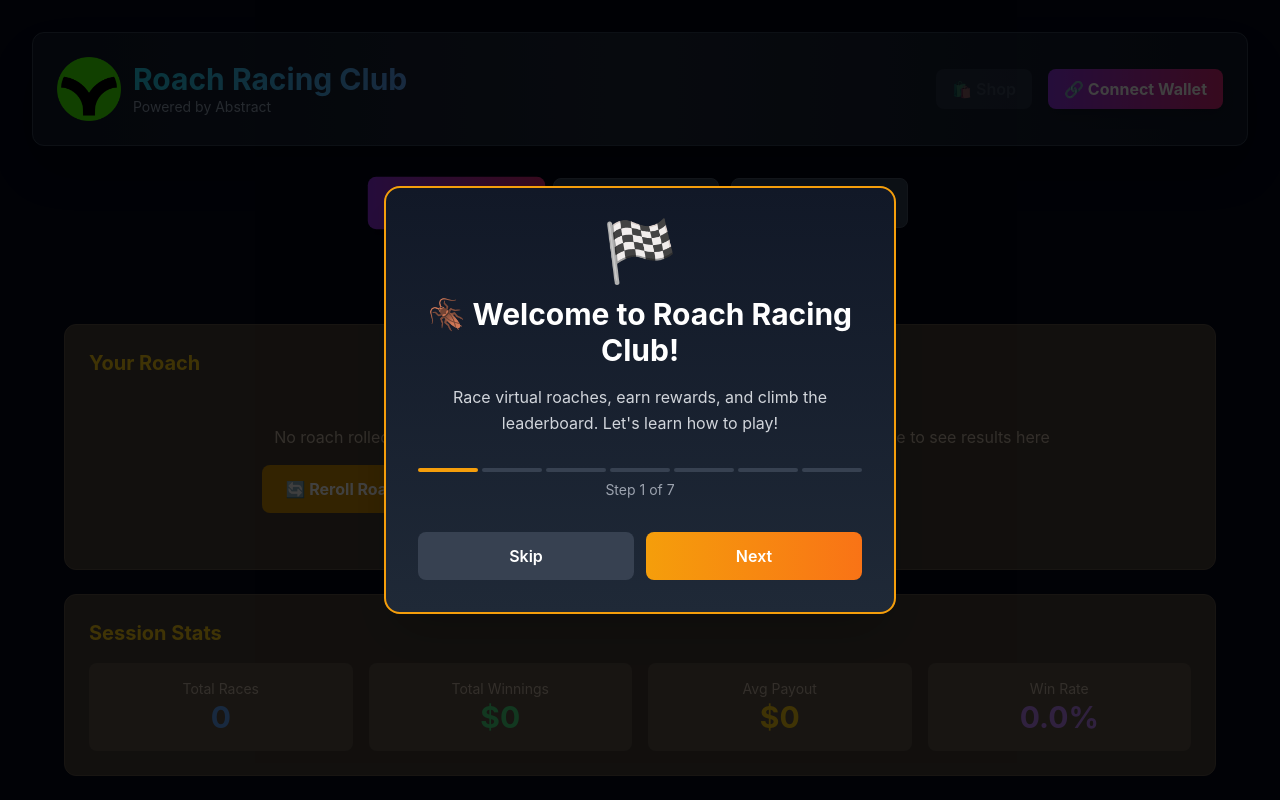
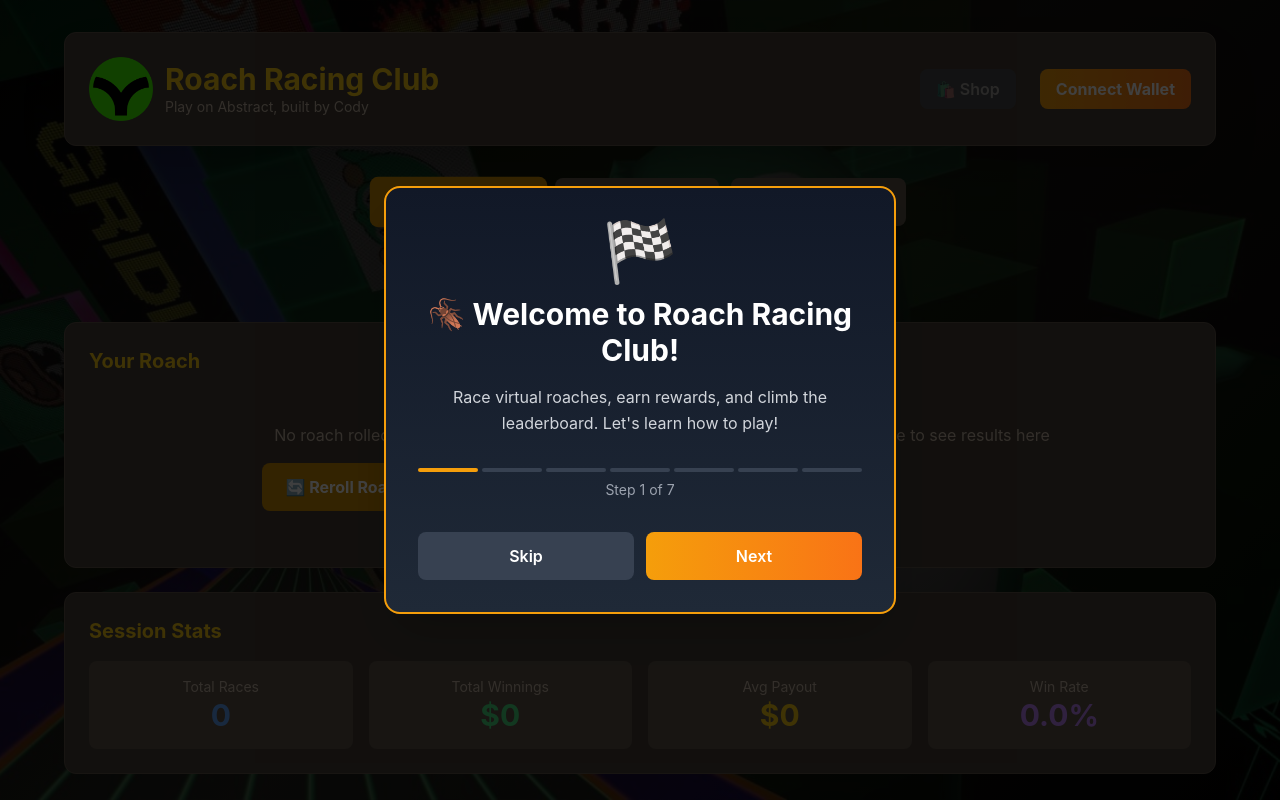
Before and after one commit to codyabs/rrc-dapp, a Next.js app: page / in a window 1280 px wide. Shown: the top 800 px of the page. Built offline with nearby package versions, Linux system fonts and the light colour scheme; what wagmi would draw is missing.

Commit message:
revert: restore original roach theme (keep 🔥 MTGN Mode change)

```diff
--- a/app/components/Header.tsx
+++ b/app/components/Header.tsx
@@ -2,7 +2,6 @@
 
 import Image from "next/image";
 import { LoginButton } from "./LoginButton";
-import { SwapWidget } from "./SwapWidget";
 
 type HeaderProps = {
   gameMode?: "mtgn" | "trax" | "arcade";
@@ -17,11 +16,11 @@ export default function Header({
   onShopClick,
 }: HeaderProps) {
   // For now, assume not connected until AGW is fully integrated
-  const isConnected = false;
+  const isConnected = false;;
 
   return (
-    <header className="max-w-7xl mx-auto mb-8 bg-gradient-to-r from-slate-900 via-slate-800 to-slate-900 rounded-xl p-6 shadow-2xl border border-slate-700">
-      <div className="flex items-center justify-between flex-wrap gap-6">
+    <header className="max-w-6xl mx-auto mb-8 bg-roach-800 rounded-xl p-6 shadow-2xl border border-roach-700">
+      <div className="flex items-center justify-between flex-wrap gap-4">
         {/* Logo with Image */}
         <div className="flex items-center gap-3">
           <div className="relative h-16 w-16">
@@ -34,38 +33,28 @@ export default function Header({
             />
           </div>
           <div>
-            <h1 className="text-3xl font-bold bg-gradient-to-r from-cyan-400 to-blue-400 bg-clip-text text-transparent">
+            <h1 className="text-3xl font-bold text-yellow-400">
               Roach Racing Club
             </h1>
-            <p className="text-sm text-slate-400">
-              Powered by Abstract
+            <p className="text-sm text-roach-300">
+              Play on Abstract, built by Cody
             </p>
           </div>
         </div>
 
-        {/* Right Section */}
+        {/* Balance Info & Auth */}
         <div className="flex gap-6 items-center flex-wrap">
-          {/* Swap Widget */}
-          {isConnected && (
-            <SwapWidget
-              usdcBalance={usdcBalance}
-              traxBalance={traxBalance}
-            />
-          )}
-
-          {/* Balance Info & Auth */}
-          <div className="flex gap-4 items-center flex-wrap">
           {isConnected && (
             <>
-                <div className="text-center bg-slate-700 rounded-lg px-4 py-2 border border-slate-600">
-                  <p className="text-slate-400 text-xs uppercase tracking-wide">TRAX</p>
-                  <p className="text-xl font-bold text-emerald-400">
+              <div className="text-center">
+                <p className="text-roach-300 text-sm">$TRAX Balance</p>
+                <p className="text-2xl font-bold text-green-400">
                   {traxBalance.toFixed(2)}
                 </p>
               </div>
-                <div className="text-center bg-slate-700 rounded-lg px-4 py-2 border border-slate-600">
-                  <p className="text-slate-400 text-xs uppercase tracking-wide">USDC</p>
-                  <p className="text-xl font-bold text-cyan-400">
+              <div className="text-center">
+                <p className="text-roach-300 text-sm">$USDC Balance</p>
+                <p className="text-2xl font-bold text-blue-400">
                   {usdcBalance.toFixed(2)}
                 </p>
               </div>
@@ -76,13 +65,13 @@ export default function Header({
           <button
             onClick={onShopClick}
             disabled={!isConnected}
-              className="px-4 py-2 bg-purple-600 hover:bg-purple-500 disabled:bg-slate-700 disabled:text-slate-500 disabled:opacity-50 text-white rounded-lg font-semibold transition-all"
+            className="px-4 py-2 bg-purple-600 hover:bg-purple-500 disabled:bg-gray-600 disabled:opacity-50 text-white rounded-lg font-semibold transition-all"
           >
             🛍️ Shop
           </button>
 
           {isConnected ? (
-              <button className="px-4 py-2 bg-gradient-to-r from-blue-600 to-cyan-600 hover:from-blue-500 hover:to-cyan-500 text-white rounded-lg font-semibold transition-all">
+            <button className="px-4 py-2 bg-blue-600 hover:bg-blue-500 text-white rounded-lg font-semibold transition-all">
               👛 Wallet
             </button>
           ) : (
@@ -90,7 +79,6 @@ export default function Header({
           )}
         </div>
       </div>
-      </div>
     </header>
   );
 }
--- a/app/components/LoginButton.tsx
+++ b/app/components/LoginButton.tsx
@@ -26,22 +26,21 @@ export function LoginButton() {
       <button
         onClick={() => setIsOpen(!isOpen)}
         disabled={isLoading}
-        className="px-4 py-2 bg-gradient-to-r from-purple-600 to-pink-600 text-white font-bold rounded-lg hover:from-purple-500 hover:to-pink-500 disabled:opacity-50 transition-all shadow-lg"
+        className="px-4 py-2 bg-gradient-to-r from-amber-500 to-orange-500 text-white font-bold rounded-lg hover:from-amber-600 hover:to-orange-600 disabled:opacity-50 transition-all"
       >
-        {isLoading ? "Connecting..." : "🔗 Connect Wallet"}
+        {isLoading ? "Connecting..." : "Connect Wallet"}
       </button>
 
       {isOpen && (
-        <div className="fixed inset-0 bg-black bg-opacity-60 flex items-center justify-center z-50">
-          <div className="bg-gradient-to-b from-slate-800 to-slate-900 rounded-xl p-8 max-w-sm w-full mx-4 border border-slate-700 shadow-2xl">
-            <h2 className="text-2xl font-bold text-white mb-2">Connect Wallet</h2>
-            <p className="text-slate-400 text-sm mb-6">Sign in to start playing</p>
+        <div className="fixed inset-0 bg-black bg-opacity-50 flex items-center justify-center z-50">
+          <div className="bg-gray-900 rounded-xl p-8 max-w-sm w-full mx-4 border-2 border-amber-500">
+            <h2 className="text-2xl font-bold text-white mb-6">Connect Your Wallet</h2>
 
             <div className="space-y-3">
               <button
                 onClick={handleEmailLogin}
                 disabled={isLoading}
-                className="w-full px-4 py-3 bg-gradient-to-r from-blue-600 to-cyan-600 hover:from-blue-500 hover:to-cyan-500 text-white font-semibold rounded-lg transition-all disabled:opacity-50 shadow-lg"
+                className="w-full px-4 py-3 bg-blue-600 hover:bg-blue-700 text-white font-semibold rounded-lg transition-all disabled:opacity-50"
               >
                 📧 Email Login
               </button>
@@ -49,7 +48,7 @@ export function LoginButton() {
               <button
                 onClick={() => handleSocialLogin("google")}
                 disabled={isLoading}
-                className="w-full px-4 py-3 bg-gradient-to-r from-orange-600 to-red-600 hover:from-orange-500 hover:to-red-500 text-white font-semibold rounded-lg transition-all disabled:opacity-50 shadow-lg"
+                className="w-full px-4 py-3 bg-red-600 hover:bg-red-700 text-white font-semibold rounded-lg transition-all disabled:opacity-50"
               >
                 🔴 Google
               </button>
@@ -57,7 +56,7 @@ export function LoginButton() {
               <button
                 onClick={() => handleSocialLogin("github")}
                 disabled={isLoading}
-                className="w-full px-4 py-3 bg-gradient-to-r from-slate-700 to-slate-600 hover:from-slate-600 hover:to-slate-500 text-white font-semibold rounded-lg transition-all disabled:opacity-50 shadow-lg"
+                className="w-full px-4 py-3 bg-gray-800 hover:bg-gray-700 text-white font-semibold rounded-lg transition-all disabled:opacity-50"
               >
                 ⚫ GitHub
               </button>
@@ -65,7 +64,7 @@ export function LoginButton() {
               <button
                 onClick={handlePasskeyLogin}
                 disabled={isLoading}
-                className="w-full px-4 py-3 bg-gradient-to-r from-purple-600 to-pink-600 hover:from-purple-500 hover:to-pink-500 text-white font-semibold rounded-lg transition-all disabled:opacity-50 shadow-lg"
+                className="w-full px-4 py-3 bg-purple-600 hover:bg-purple-700 text-white font-semibold rounded-lg transition-all disabled:opacity-50"
               >
                 🔐 Passkey
               </button>
@@ -73,7 +72,7 @@ export function LoginButton() {
 
             <button
               onClick={() => setIsOpen(false)}
-              className="w-full mt-4 px-4 py-2 bg-slate-700 hover:bg-slate-600 text-white rounded-lg transition-all border border-slate-600"
+              className="w-full mt-4 px-4 py-2 bg-gray-700 hover:bg-gray-600 text-white rounded-lg transition-all"
             >
               Cancel
             </button>
--- a/app/globals.css
+++ b/app/globals.css
@@ -13,20 +13,20 @@ body {
   width: 100%;
   min-height: 100vh;
   background:
-    linear-gradient(135deg, rgba(15, 23, 42, 0.9) 0%, rgba(30, 41, 59, 0.9) 50%, rgba(15, 23, 42, 0.9) 100%),
+    linear-gradient(135deg, rgba(0, 0, 0, 0.7) 0%, rgba(30, 25, 20, 0.7) 50%, rgba(0, 0, 0, 0.7) 100%),
     url('/roach-racing-club-S8nm1FKMad2p.jpg');
   background-size: cover;
   background-position: center;
   background-repeat: no-repeat;
   background-attachment: fixed;
-  color: #e2e8f0;
+  color: #f0ebe4;
   font-family: -apple-system, BlinkMacSystemFont, "Segoe UI", Roboto, Oxygen,
     Ubuntu, Cantarell, sans-serif;
 }
 
 html {
   background:
-    linear-gradient(135deg, rgba(15, 23, 42, 0.9) 0%, rgba(30, 41, 59, 0.9) 50%, rgba(15, 23, 42, 0.9) 100%),
+    linear-gradient(135deg, rgba(0, 0, 0, 0.7) 0%, rgba(30, 25, 20, 0.7) 50%, rgba(0, 0, 0, 0.7) 100%),
     url('/roach-racing-club-S8nm1FKMad2p.jpg');
   background-size: cover;
   background-position: center;
@@ -38,22 +38,22 @@ body {
   overflow-x: hidden;
 }
 
-/* Abstract Professional themed scrollbar */
+/* Roach Racing themed scrollbar */
 ::-webkit-scrollbar {
   width: 8px;
 }
 
 ::-webkit-scrollbar-track {
-  background: #1e293b;
+  background: #3f3530;
 }
 
 ::-webkit-scrollbar-thumb {
-  background: #475569;
+  background: #7d6d5c;
   border-radius: 4px;
 }
 
 ::-webkit-scrollbar-thumb:hover {
-  background: #64748b;
+  background: #9d8672;
 }
 
 /* Smooth transitions */
--- a/app/page.tsx
+++ b/app/page.tsx
@@ -36,7 +36,7 @@ export default function Home() {
   };
 
   return (
-    <main className="min-h-screen p-4 md:p-8 bg-slate-950">
+    <main className="min-h-screen p-4 md:p-8">
       <Header
         gameMode={gameMode}
         traxBalance={traxBalance}
@@ -59,8 +59,8 @@ export default function Home() {
               onClick={() => setGameMode(mode.id as GameMode)}
               className={`px-6 py-3 rounded-lg font-semibold transition-all ${
                 gameMode === mode.id
-                  ? "bg-gradient-to-r from-purple-600 to-pink-600 text-white shadow-lg scale-105"
-                  : "bg-slate-700 text-slate-200 hover:bg-slate-600 border border-slate-600"
+                  ? "bg-yellow-600 text-white shadow-lg scale-105"
+                  : "bg-roach-700 text-roach-50 hover:bg-roach-600"
               }`}
             >
               <div>{mode.label}</div>
@@ -95,25 +95,19 @@ export default function Home() {
       <div className="max-w-6xl mx-auto mt-12 space-y-8">
         {/* Stats Panel */}
         <div>
-          <h2 className="text-3xl font-bold bg-gradient-to-r from-cyan-400 to-blue-400 bg-clip-text text-transparent mb-6">
-            📊 Your Stats
-          </h2>
+          <h2 className="text-3xl font-bold text-yellow-400 mb-6">📊 Your Stats</h2>
           <StatsPanel />
         </div>
 
         {/* Achievements */}
         <div>
-          <h2 className="text-3xl font-bold bg-gradient-to-r from-purple-400 to-pink-400 bg-clip-text text-transparent mb-6">
-            🏆 Achievements
-          </h2>
+          <h2 className="text-3xl font-bold text-yellow-400 mb-6">🏆 Achievements</h2>
           <AchievementBadges />
         </div>
 
         {/* Leaderboard */}
         <div>
-          <h2 className="text-3xl font-bold bg-gradient-to-r from-emerald-400 to-cyan-400 bg-clip-text text-transparent mb-6">
-            🏅 Leaderboard
-          </h2>
+          <h2 className="text-3xl font-bold text-yellow-400 mb-6">🏅 Leaderboard</h2>
           <Leaderboard />
         </div>
       </div>
```
Lines whose indentation alone changed are shown as unchanged.
